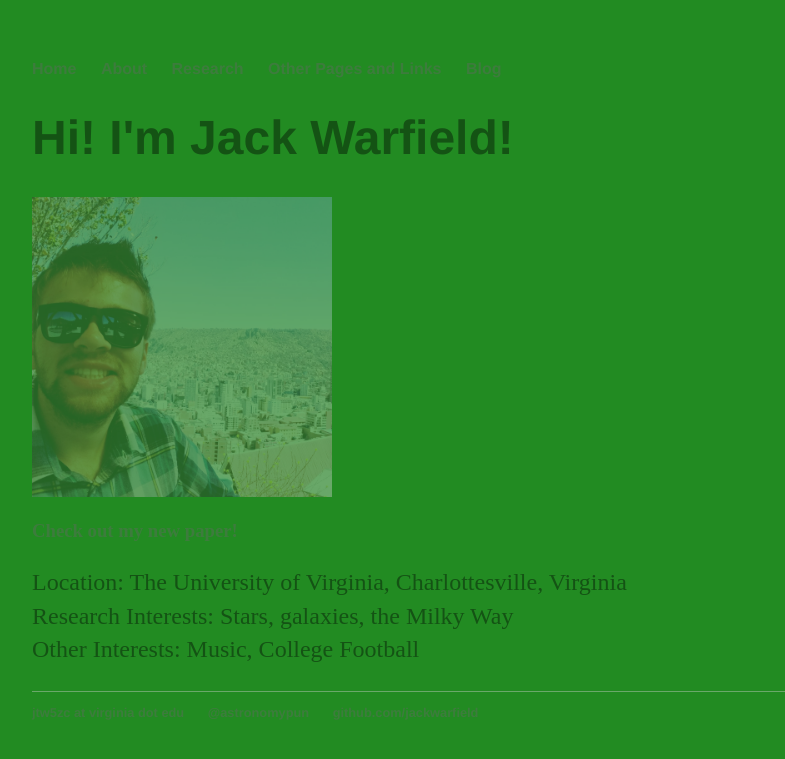
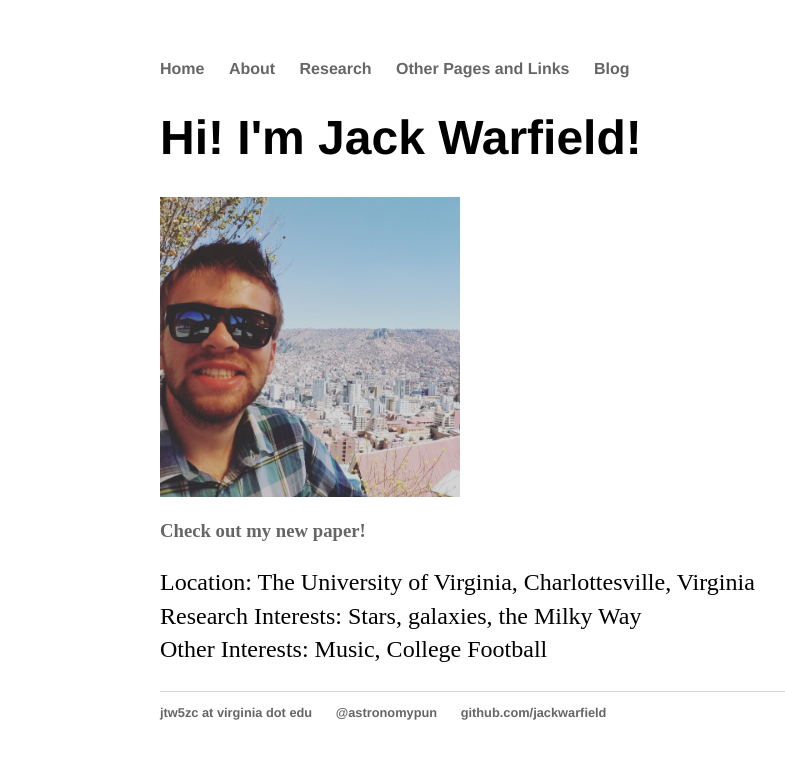
Before and after one commit to jackwarfield/jackwarfield.github.io, a Jekyll site: the page built from index.html, in a window 1280 px wide. Shown: the top 759 px of the page, without its empty margins (160-945 px from the left). Built offline with Jekyll 4.4.1, drawn with Linux system fonts in a browser that asks for light colours.

Commit message:
remove bg color

```diff
--- a/css/main.css
+++ b/css/main.css
@@ -1,8 +1,6 @@
 body {
     margin: 60px auto;
-    width: 70%;
-    background-color: forestgreen;
-    opacity: 0.4;
+    width: 50%;
 }
 nav ul, footer ul {
     font-family:'Helvetica', 'Arial', 'Sans-Serif';
```
